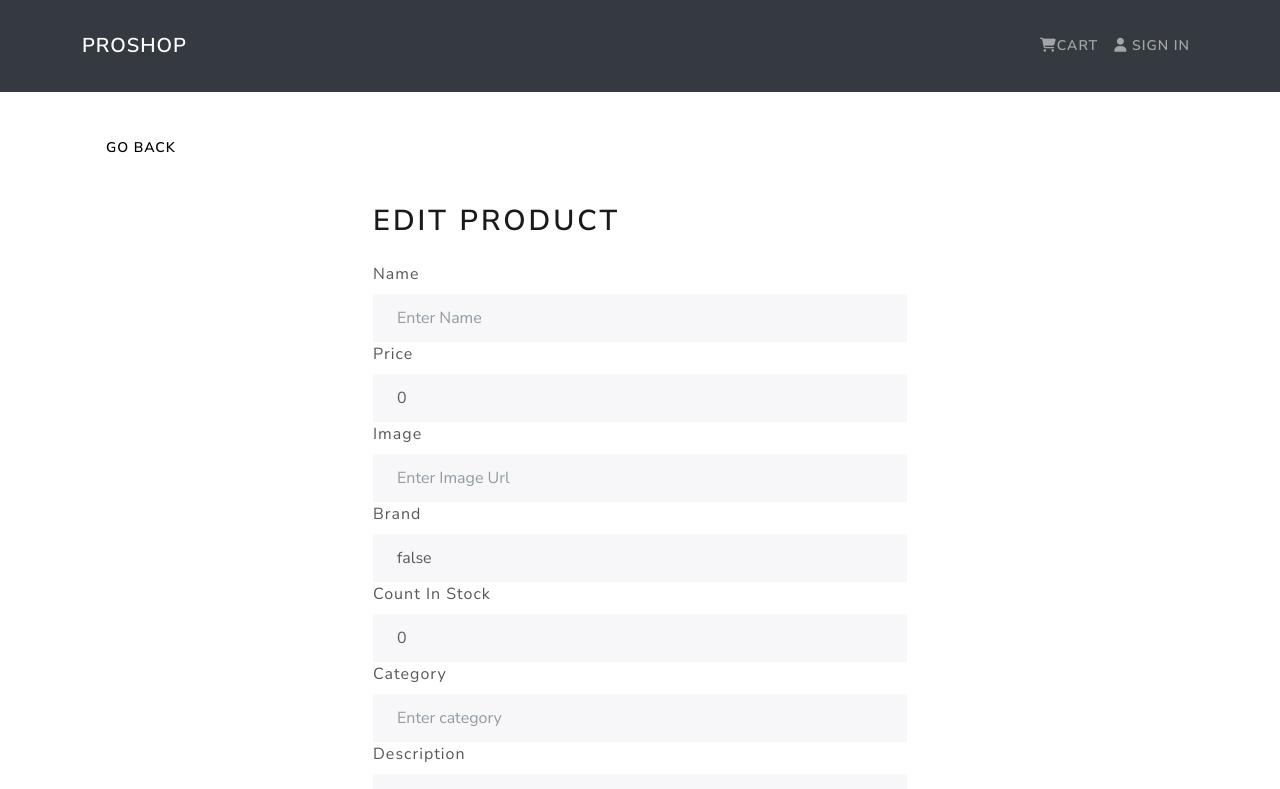
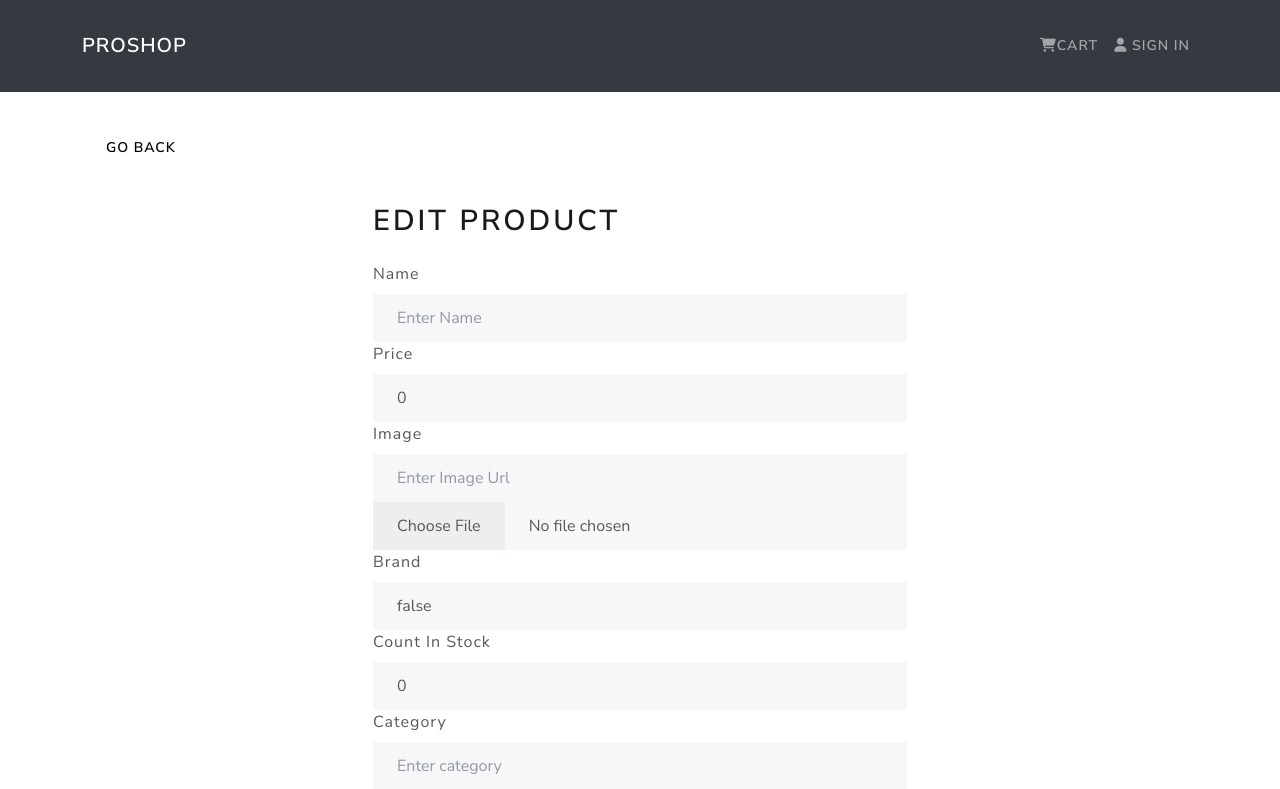
Before and after one commit to Bhaskar-Developer/mern-ecommerce-app, a React (Create React App) app in the folder frontend/: page /admin/product/1/edit in a window 1280 px wide. Shown: the top 789 px of the page. Built offline with nearby package versions, Linux system fonts and the light colour scheme; no server answers.

Commit message:
Add and integrate product image upload feature

```diff
--- a/frontend/src/screens/ProductEditScreen.jsx
+++ b/frontend/src/screens/ProductEditScreen.jsx
@@ -1,3 +1,4 @@
+import axios from 'axios'
 import { useState, useEffect } from 'react'
 import { Link, useParams, useNavigate } from 'react-router-dom'
 import { Form, Button } from 'react-bootstrap'
@@ -19,6 +20,7 @@ const ProductEditScreen = () => {
   const [category, setCategory] = useState('')
   const [countInStock, setCountInStock] = useState(0)
   const [description, setDescription] = useState('')
+  const [uploading, setUploading] = useState(false)
 
   const dispatch = useDispatch()
 
@@ -55,6 +57,30 @@ const ProductEditScreen = () => {
   const submitHandler = (e) => {
     e.preventDefault()
     dispatch(updateProduct({ _id: id, name, price, image, brand, category, countInStock, description }))
+  }
+
+  const uploadFileHandler = async (e) => {
+    const file = e.target.files[0]
+
+    const formData = new FormData()
+    formData.append('image', file)
+    setUploading(true)
+
+    try {
+        const config = {
+            headers: {
+              'Content-Type': 'multipart/form-data',
+            },
+        }
+
+        const { data } = await axios.post('/api/upload', formData, config)
+
+        setImage(data)
+        setUploading(false)
+    } catch (error) {
+        console.error(error)
+        setUploading(false)
+    }
   }
 
 
@@ -95,6 +121,20 @@ const ProductEditScreen = () => {
                         value={image}
                         onChange={(e) => setImage(e.target.value)}>
                         </Form.Control>
+                        {/* <Form.File
+                            id='image-file'
+                            label='Choose File'
+                            custom
+                            onChange={uploadFileHandler}
+                        >
+                        </Form.File> */}
+                        <Form.Control
+                            type="file"
+                            id='image-file'
+                            custom
+                            onChange={uploadFileHandler}
+                        />
+                        { uploading && <Loader /> }
                     </Form.Group>
 
                     <Form.Group controlId='brand' >
```
Also changed, not shown: 1 other file (tests, documents, lock files or other folders).
